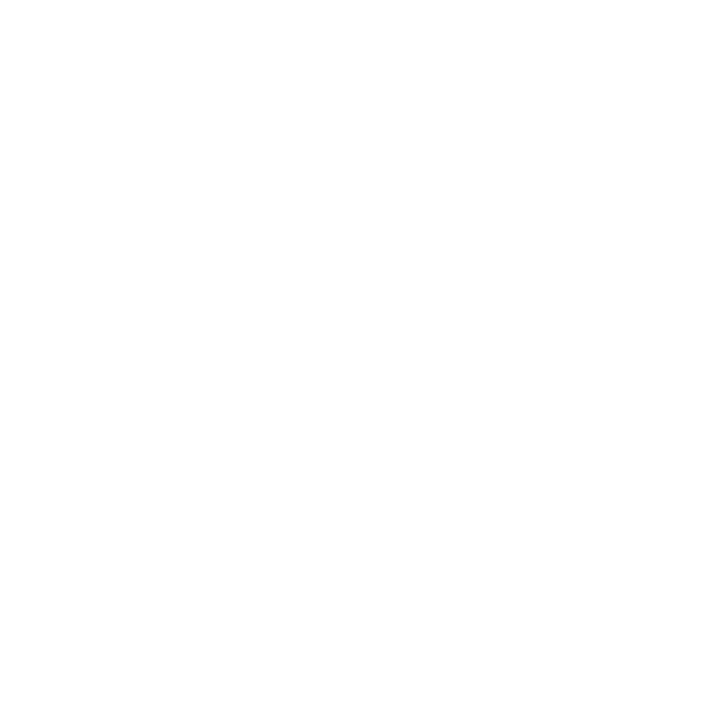
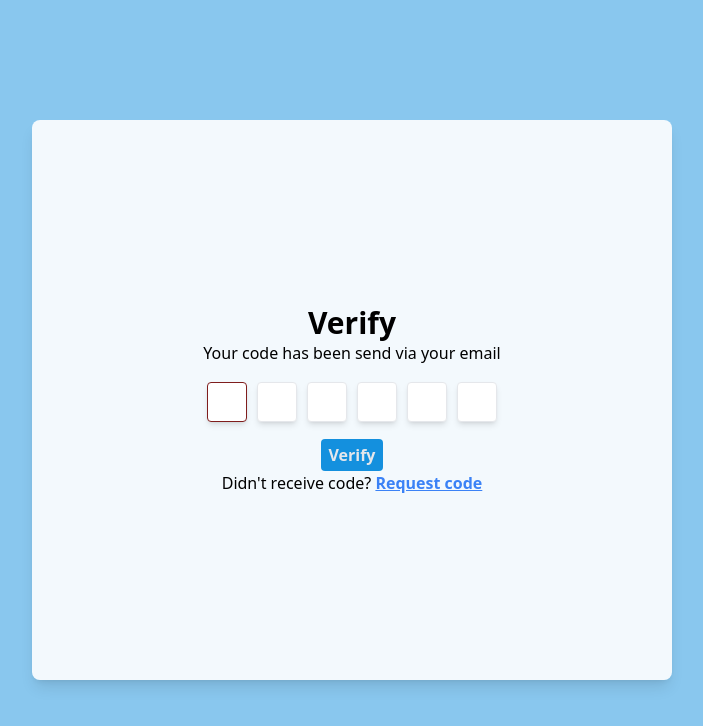
Before and after one commit to jsscoder/SIH_2024_Frontend, a React (Vite) app: page /Otp in a window 1280 px wide. Before the commit this address had no page. Shown: the top 726 px of the page, without its empty margins (288-991 px from the left). Built offline with nearby package versions, Linux system fonts and the light colour scheme.

Commit message:
otp page completed

```diff
--- a/src/App.jsx
+++ b/src/App.jsx
@@ -4,6 +4,7 @@ import { BrowserRouter, Route ,Routes} from 'react-router-dom'
 import { LandingPage } from './pages/LandingPage/Landing'
 import Login from './Components/Login/Login'
 import Overlayer from './pages/Overlay/Overlayer'
+import Otp from './Components/OtpPage/Otp'
 
 function App() {
   const [count, setCount] = useState(0)
@@ -15,7 +16,7 @@ function App() {
         <Routes>
           <Route path="/" element={<LandingPage />} />
           <Route path="/Auth" element={<Overlayer/>} />
-
+          <Route path="/Otp" element={<Otp/>}/>
         </Routes>
       </BrowserRouter>
 
--- /dev/null
+++ b/src/Components/OtpPage/Otp.jsx
@@ -0,0 +1,78 @@
+import React, { useEffect, useRef, useState } from 'react'
+
+const Otp = ({length=6}) => {
+
+    const [otp,setOtp]= useState(new Array(length).fill(""))
+    const inputRef = useRef([])
+    const [finalotp,setFinalotp] = useState()
+
+    useEffect(()=>{
+        if(inputRef.current[0]){
+            inputRef.current[0].focus()
+        }
+    },[])
+
+    const handleSubmit =async()=>{
+        //otp api check
+    }
+
+    const handleChange = (index,e)=>{
+        const value = e.target.value
+        if(isNaN(value)) return
+
+        const newOtp = [...otp]
+        newOtp[index] = value.substring(value.length-1)
+        setOtp(newOtp)
+
+        const combinedOtp = newOtp.join("")
+        if(combinedOtp.length === length){
+            setFinalotp(parseInt(combinedOtp))
+        }
+
+        if(value && index<length-1 && inputRef.current[index+1]){
+            inputRef.current[index+1].focus()
+        }
+    }
+
+    const handleClick =(index)=>{
+        inputRef.current[index].setSelectionRange(1,1)
+
+        if(index>0 && !otp[index-1]){
+            inputRef.current[otp.indexOf("")].focus()
+        }
+    }
+
+    const handlekeyDown =(index,e)=>{
+        if(e.key === "Backspace" && !otp[index] && index>0 && inputRef.current[index -1]){
+            inputRef.current[index-1].focus()
+        }
+    }
+
+  return (
+    <>
+        <div className="h-screen flex justify-center items-center bg-primary/50 w-full">
+            <div className="bg-white/90 flex flex-col justify-center items-center w-[50%] h-[70%] rounded-lg shadow-lg">
+                <h1 className="text-3xl font-extrabold">Verify</h1>
+                <p className="">Your code has been send via your email</p>
+                <div className="my-3">
+                    {/* otp boxes */}
+                    {
+                        otp.map((value,index)=>{
+
+                            return(
+                                <input key={index} type="text" ref={(input)=>(inputRef.current[index]=input)} value={value} onChange={(e)=>handleChange(index,e)} onClick={()=>handleClick(index)} onKeyDown={(e)=>handlekeyDown(index,e)}  className={`w-[40px] h-[40px] m-[5px] p-1 text-center text-[1.2rem] shadow-md border focus:border-red-900 outline-none rounded`} />
+
+                            )
+                        })
+                    }
+
+                </div>
+                <button className="bg-primary text-gray-200 font-bold px-2 py-1 rounded">Verify</button>
+                <p className="">Didn't receive code? <span className='text-blue-500 font-semibold underline cursor-pointer'>Request code</span></p>
+            </div>
+        </div>
+    </>
+  )
+}
+
+export default Otp
```
